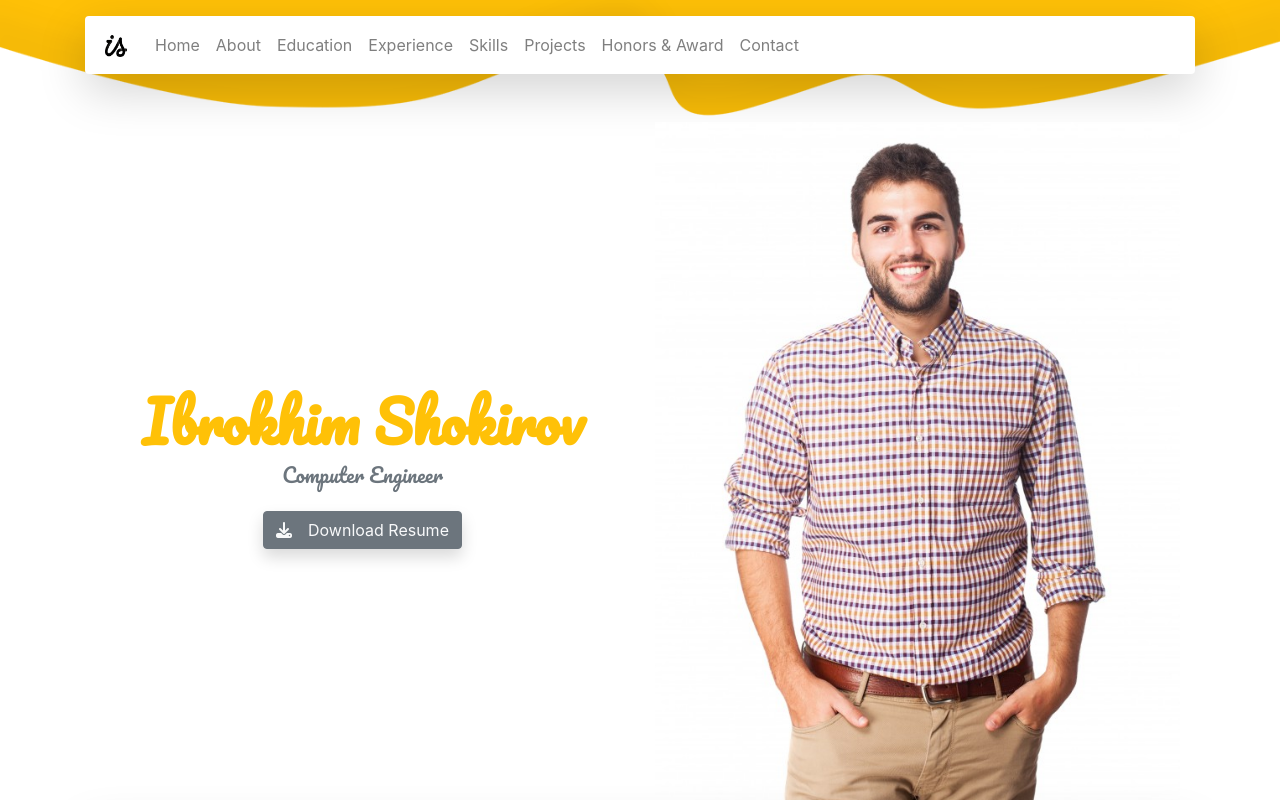
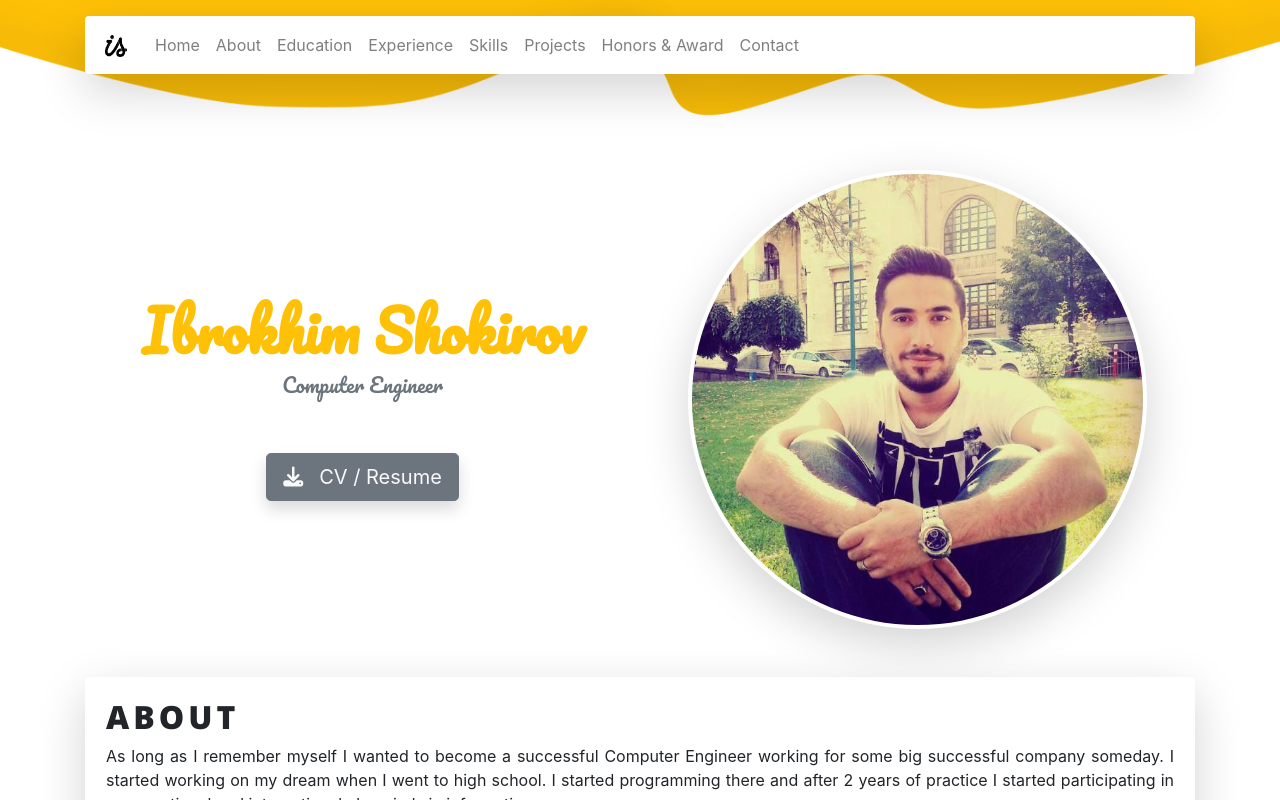
Before and after one commit to shockyrow/portfolio, a React (Create React App) app: page / in a window 1280 px wide. Shown: the top 800 px of the page. Built offline with nearby package versions, Linux system fonts and the light colour scheme; a web font is replaced by a local one.

Commit message:
Added profile picture and fixed the title

```diff
--- a/public/index.html
+++ b/public/index.html
@@ -22,7 +22,7 @@
       work correctly both with client-side routing and a non-root public URL.
       Learn how to configure a non-root public URL by running `npm run build`.
     -->
-    <title>React App</title>
+    <title>Ibrokhim Shokirov</title>
 
     <!-- Scripts -->
     <script src="https://use.fontawesome.com/d0ea398d50.js"></script>
--- a/src/js/components/Welcome.js
+++ b/src/js/components/Welcome.js
@@ -1,5 +1,5 @@
 import React, {Component, Fragment} from 'react';
-import TheGuy from '../../storage/img/the_man.jpg';
+import TheGuy from '../../storage/img/me.jpeg';
 import CV from '../../storage/other/CV.pdf';
 import moment from 'moment';
 
@@ -10,11 +10,11 @@ class Welcome extends Component {
         return (
             <Fragment>
                 <div className="d-flex flex-wrap flex-row-reverse justify-content-center">
-                    <div className="col-sm-6">
-                        <img src={TheGuy} className="w-100" alt="Ibrokhim Shokirov"/>
+                    <div className="col-md-6 p-5">
+                        <img src={TheGuy} className="img-fluid rounded-circle shadow-lg p-1" alt="Ibrokhim Shokirov"/>
                     </div>
 
-                    <div className="col d-flex flex-column justify-content-center align-items-center text-center mt-3">
+                    <div className="col d-flex flex-column justify-content-center align-items-center text-center mt-5">
                         <h2 className="display-4 pacifico-font font-weight-bold text-warning">
                             Ibrokhim Shokirov
                         </h2>
@@ -23,12 +23,12 @@ class Welcome extends Component {
                             Computer Engineer
                         </h5>
 
-                        <a href={CV} className="btn btn-secondary text-light shadow my-3" download="IbrokhimShokirovCV">
+                        <a href={CV} className="btn btn-lg btn-secondary text-light shadow my-5" download="IbrokhimShokirovCV">
                             <span className="pr-3">
                                 <i className="fa fa-download">
                                 </i>
                             </span>
-                            Download Resume
+                            CV / Resume
                         </a>
                     </div>
                 </div>
```
Also changed, not shown: src/storage/img/me.jpeg (added), 1 other file (tests, documents, lock files or other folders).
